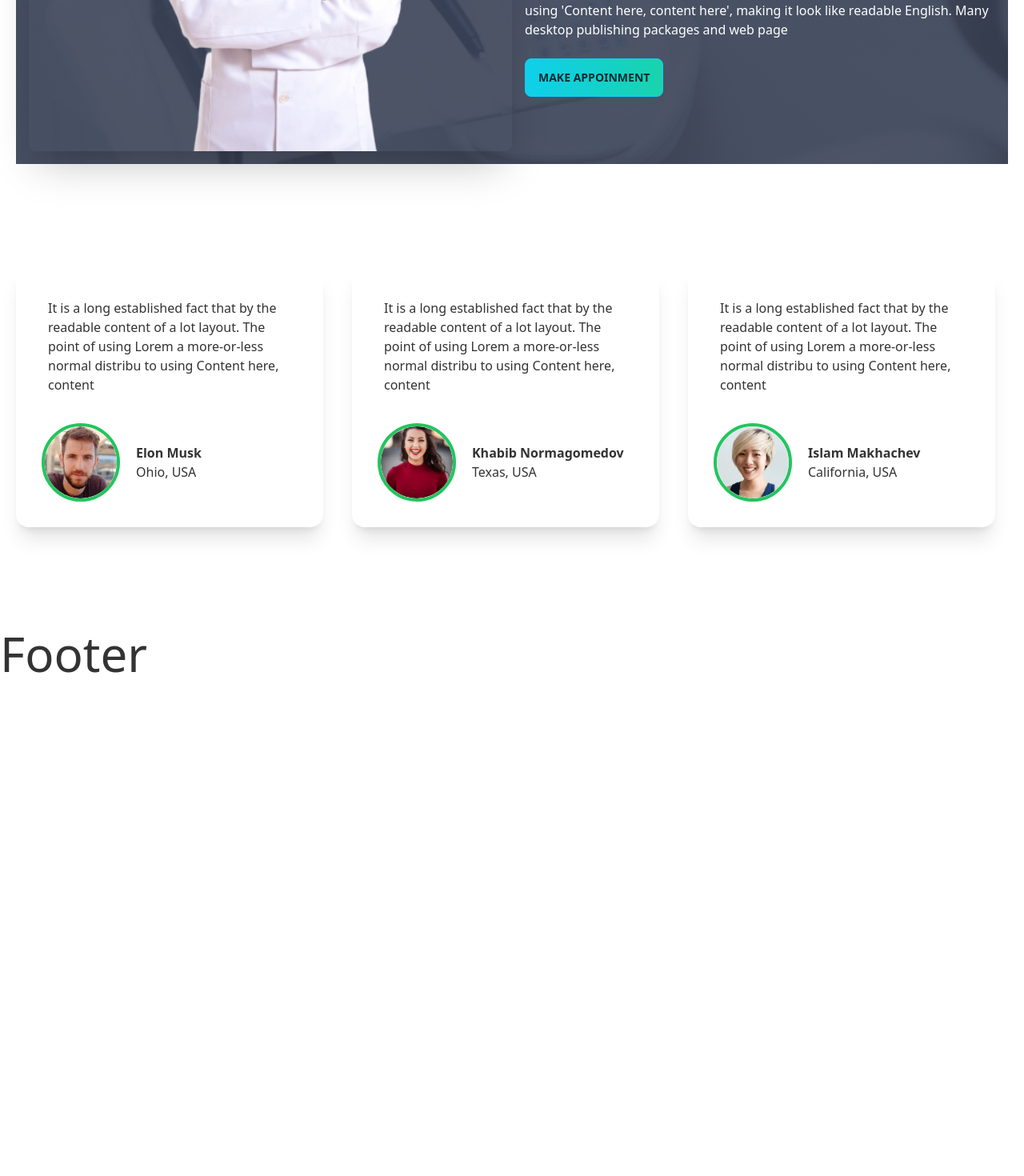
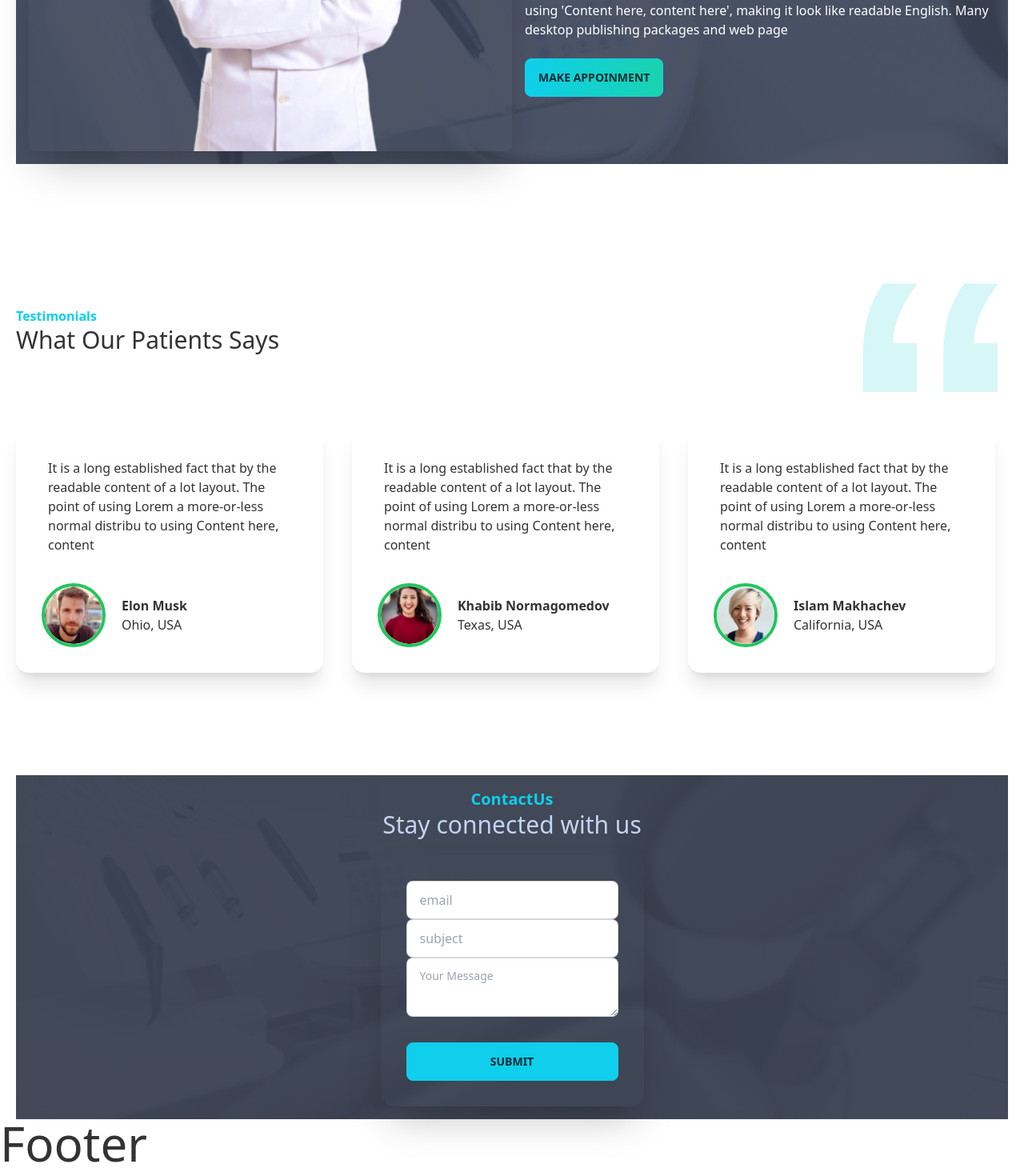
Before and after one commit to ShaahFardin/Doctors-portal, a React (Create React App) app: page / in a window 1280 px wide. Shown: the part 2971-4441 px from the top of the page at 80% size. Before the commit the page ends 3829 px from the top, so only its background shows below. Built offline with nearby package versions, Linux system fonts and the light colour scheme.

Commit message:
Contact us section added

```diff
--- /dev/null
+++ b/src/Pages/Home/ContactUs/ContactUs.js
@@ -0,0 +1,45 @@
+import React from 'react';
+import contactUsBackground from '../../../assets/images/appointment.png'
+
+const ContactUs = () => {
+    return (
+        <div className="hero " style={{ backgroundImage: `url(${contactUsBackground})` }}>
+            <div className="hero-overlay bg-opacity-60"></div>
+            <div className="hero-content text-center text-neutral-content">
+                <div className="p-">
+                    <div>
+                        <h1 className='text-xl font-bold text-primary'>ContactUs</h1>
+                        <p className='text-3xl mb-5'>Stay connected with us</p>
+                    </div>
+                    <div className="card flex-shrink-0 w-full  shadow-2xl ">
+
+                        <div className="card-body">
+                            <div className="form-control">
+
+                                <input type="text" placeholder="email" className="input input-bordered" />
+
+                                <input type="text" placeholder="subject" className="input input-bordered" />
+
+                                <textarea className="textarea textarea-bordered" placeholder="Your Message"></textarea>
+                            </div>
+
+                            <div className="form-control mt-6">
+                                <button className="btn btn-primary">Submit</button>
+                            </div>
+                        </div>
+                    </div>
+                </div>
+            </div>
+        </div>
+    );
+};
+
+export default ContactUs;
+
+
+<div className="hero min-h-screen bg-base-200">
+    <div className="hero-content flex-col lg:flex-row-reverse">
+
+
+    </div>
+</div>
--- a/src/Pages/Home/Home/Home.js
+++ b/src/Pages/Home/Home/Home.js
@@ -1,5 +1,6 @@
 import React from 'react';
 import Banner from '../Banner/Banner';
+import ContactUs from '../ContactUs/ContactUs';
 import Feature from '../Feature/Feature';
 import Hero from '../Hero/Hero';
 import MakeAppointment from '../MakeAppointment/MakeAppointment';
@@ -15,6 +16,7 @@ const Home = () => {
             <Hero></Hero>
             <MakeAppointment></MakeAppointment>
             <PatientsReview></PatientsReview>
+            <ContactUs></ContactUs>
         </div>
     );
 };
--- a/src/Pages/Home/PatientsReview/PatientsReview.js
+++ b/src/Pages/Home/PatientsReview/PatientsReview.js
@@ -2,6 +2,7 @@ import React from 'react';
 import reviewerImage1 from '../../../assets/images/people1.png'
 import reviewerImage2 from '../../../assets/images/people2.png'
 import reviewerImage3 from '../../../assets/images/people3.png'
+import reveiwIcon from '../../../assets/icons/quote.svg'
 import PatientsReviewCard from './PatientsReviewCard';
 
 const patientsReviews = [
@@ -30,10 +31,19 @@ const patientsReviews = [
 
 const PatientsReview = () => {
     return (
-        <div className='grid grid-cols-1 md:grid-cols-2 lg:grid-cols-3 gap-5 my-32'>
-            {
-                patientsReviews.map(review=> <PatientsReviewCard key={review.id} review={review}></PatientsReviewCard>)
-            }
+        <div  className='my-32'>
+            <div className='flex justify-between items-center my-10'>
+                <div className=''>
+                    <h1 className='font-bold text-primary '>Testimonials</h1>
+                    <p className='text-3xl '>What Our Patients Says</p>
+                </div>
+                <img className='w-24 lg:w-48 h-40' src={reveiwIcon} alt=''/>
+            </div>
+            <div className='grid grid-cols-1 md:grid-cols-2 lg:grid-cols-3 gap-5 '>
+                {
+                    patientsReviews.map(review => <PatientsReviewCard key={review.id} review={review}></PatientsReviewCard>)
+                }
+            </div>
         </div>
     );
 };
--- a/src/Pages/Home/PatientsReview/PatientsReviewCard.js
+++ b/src/Pages/Home/PatientsReview/PatientsReviewCard.js
@@ -11,7 +11,7 @@ const PatientsReviewCard = ({ review }) => {
                 <p className='p-2'>{description}</p>
                 <div className='flex items-center  mt-5'>
                     <div className="card-actions justify-start">
-                        <img className='border-4 rounded-full border-green-500' src={reviewerImage} alt='' />
+                        <img className='w-20 border-4 rounded-full border-green-500' src={reviewerImage} alt='' />
                     </div>
                     <div className='pl-5'>
                     <p className='font-bold '>{reviwerName}</p>
```
